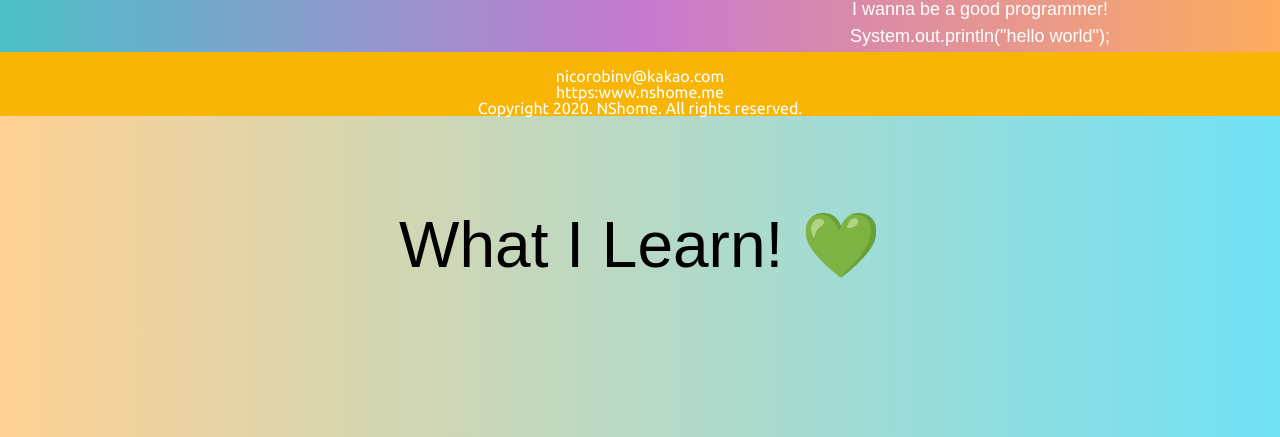
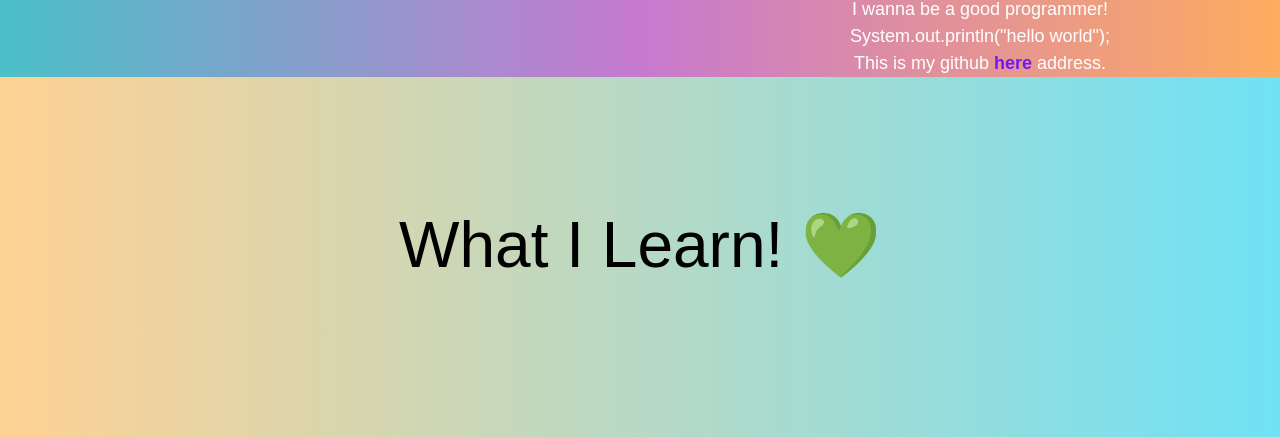
Before and after one commit to nicorobinv/nshome, a website: page introduce.html in a window 1280 px wide. Shown: the part 684-1121 px from the top of the page. Drawn offline with nearby package versions, Linux system fonts and the light colour scheme; a web font is replaced by a local one.

Commit message:
fixed bugs
fixed bugs

```diff
--- a/introduce.html
+++ b/introduce.html
@@ -12,13 +12,6 @@
     <link rel="stylesheet" href="introduce.css" />
     <link href="https://fonts.googleapis.com/css2?family=Palanquin+Dark:wght@400;600&family=Shrikhand&display=swap" rel="stylesheet">
     <script src="https://ajax.googleapis.com/ajax/libs/jquery/3.1.1/jquery.min.js"></script>
-    <style media="screen">
-      * {margin: 0; padding: 0;}
-      header {width: 100%; text-align: center; height: 50px; position: fixed;}
-      b {display: inline-block; margin-left: 50px; margin-top: 20px; cursor: pointer;}
-      div {width: 100vw;}
-    </style>
-
   </head>
 
   </style>
@@ -111,7 +104,7 @@
               </div>
             </div>
           </section>
-          <div class="infoFooter">
+          <div class="footer">
 
             <br />
             nicorobinv@kakao.com<br />
```
